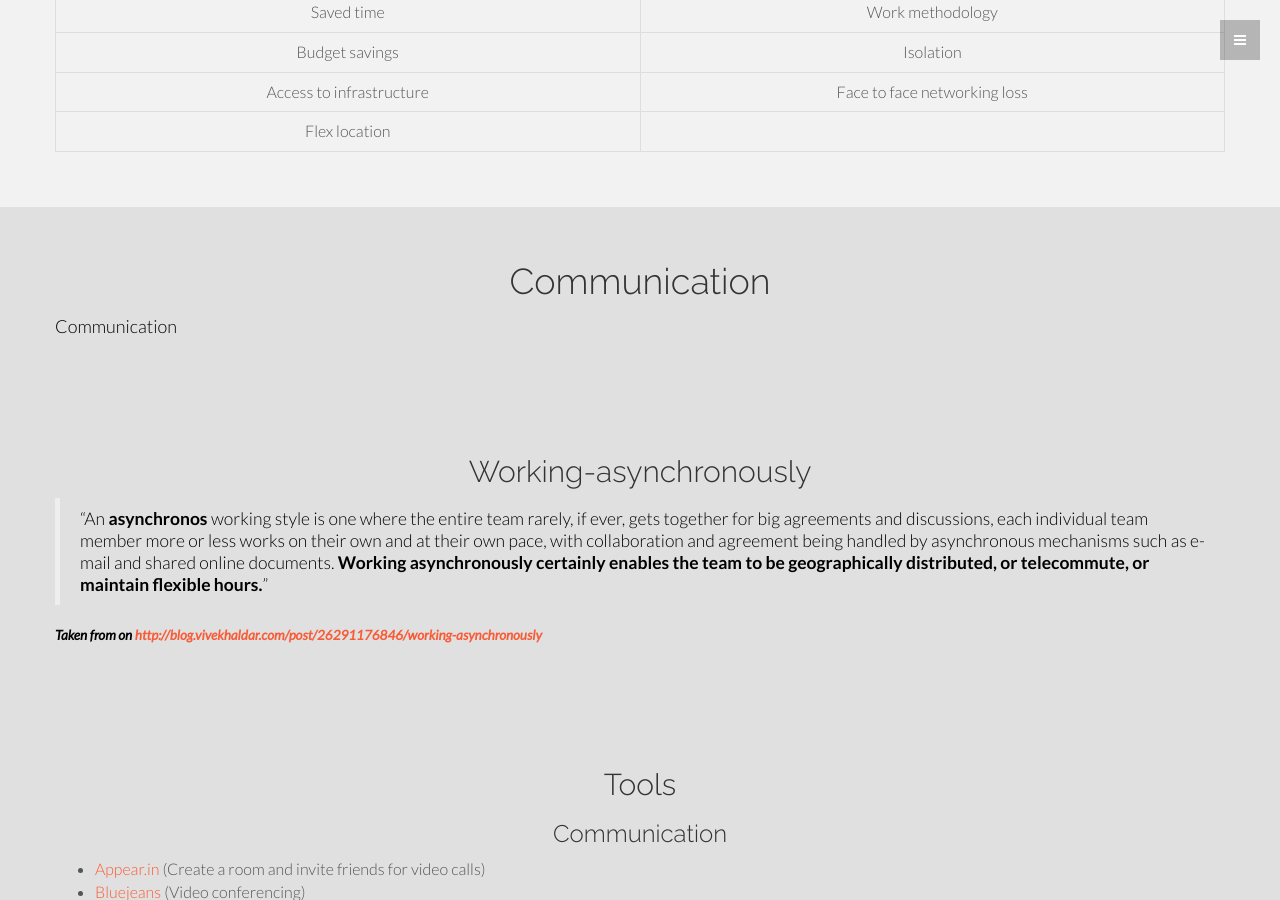
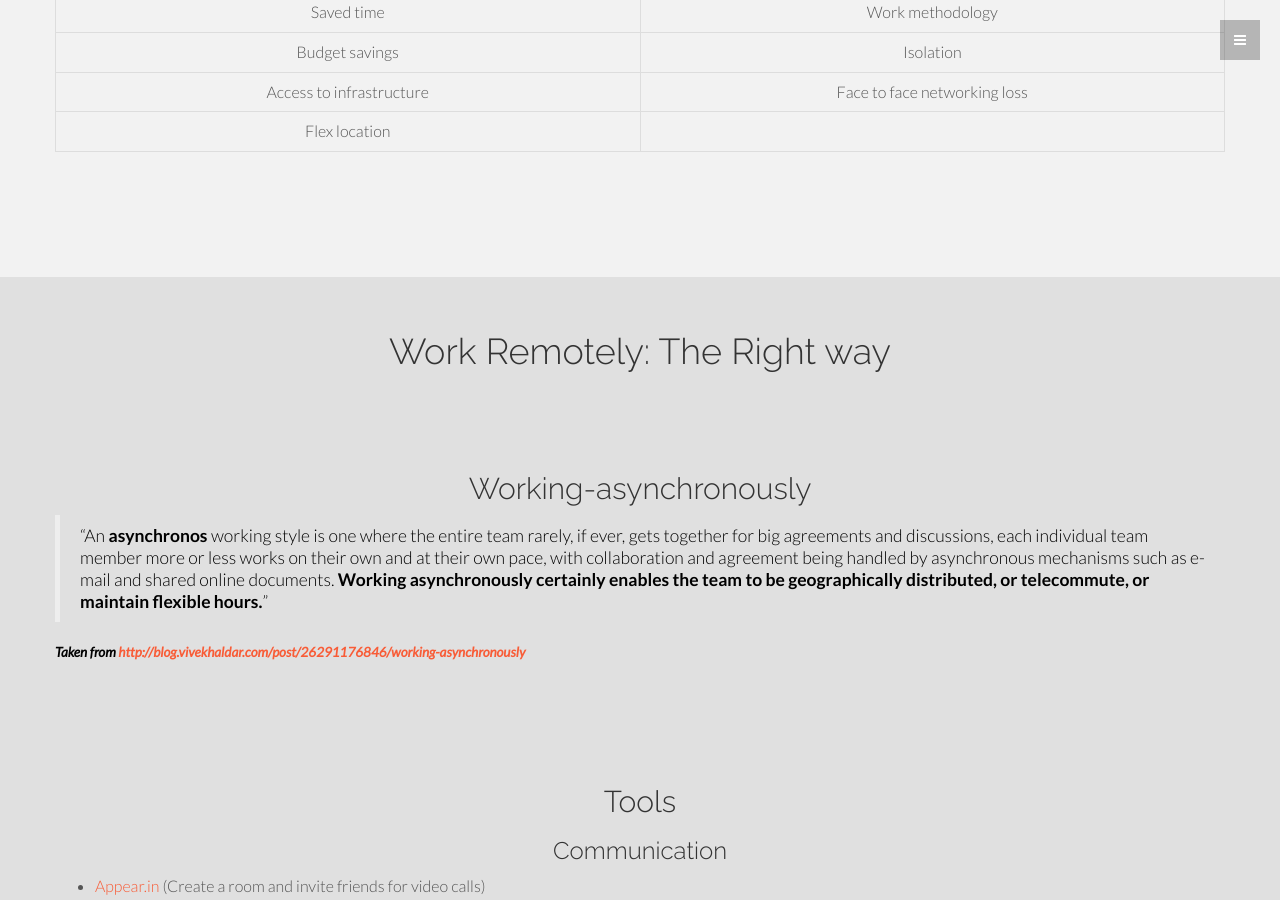
Before and after one commit to webreattivo/remote-work-the-right-way, a Jekyll site: the page built from index.html, in a window 1280 px wide and 900 px high, scrolled down 3108 px. Built offline with Jekyll 4.4.1, drawn with Linux system fonts in a browser that asks for light colours.

Commit message:
fix posts structure

```diff
--- a/_includes/menu.html
+++ b/_includes/menu.html
@@ -12,7 +12,7 @@
         <a href="#pros_and_cons" class="smoothScroll main">Pros and cons</a>
             <a href="#for_companies" class="smoothScroll sub">For companies</a>
             <a href="#for_workers" class="smoothScroll sub">For workers</a>
-        <a href="#communication" class="smoothScroll main">Communication</a>
+        <a href="#the_right_way" class="smoothScroll main">The right way</a>
             <a href="#working_asynchronously" class="smoothScroll sub">Working-asynchronously</a>
             <a href="#tools" class="smoothScroll sub">Tools</a>
         <a href="#remote_companies" class="smoothScroll main">Remote companies</a>
--- /dev/null
+++ b/_posts/02-04-01-Pros-and-cons-excerpts.markdown
@@ -0,0 +1,5 @@
+---
+title:  ""
+type:   "g"
+h:   "span"
+---
--- /dev/null
+++ b/_posts/03-01-01-The-right-way.markdown
@@ -0,0 +1,6 @@
+---
+title:  "Work Remotely: The Right way"
+anchor: "the_right_way"
+type:   "dg"
+h:   "h1"
+---
--- a/_posts/03-02-01-Working-asynchronously.markdown
+++ b/_posts/03-02-01-Working-asynchronously.markdown
@@ -7,4 +7,4 @@
 > "An **asynchronos** working style is one where the entire team rarely, if ever, gets together for big agreements and discussions, each individual team member more or less works on their own and at their own pace, with collaboration and agreement being handled by asynchronous mechanisms such as e-mail and shared online documents.
 __Working asynchronously certainly enables the team to be geographically distributed, or telecommute, or maintain flexible hours.__"
 
-<sup>__*Taken from on [http://blog.vivekhaldar.com/post/26291176846/working-asynchronously](http://blog.vivekhaldar.com/post/26291176846/working-asynchronously){:target="_blank"}*__</sup>
+<sup>__*Taken from [http://blog.vivekhaldar.com/post/26291176846/working-asynchronously](http://blog.vivekhaldar.com/post/26291176846/working-asynchronously){:target="_blank"}*__</sup>
```
Also changed, not shown: _posts/03-01-01-Communication.markdown (deleted, +0 -8 lines), _posts/02-03-01-For-workers.markdown (renamed from _posts/02-02-01-For-workers.markdown).
